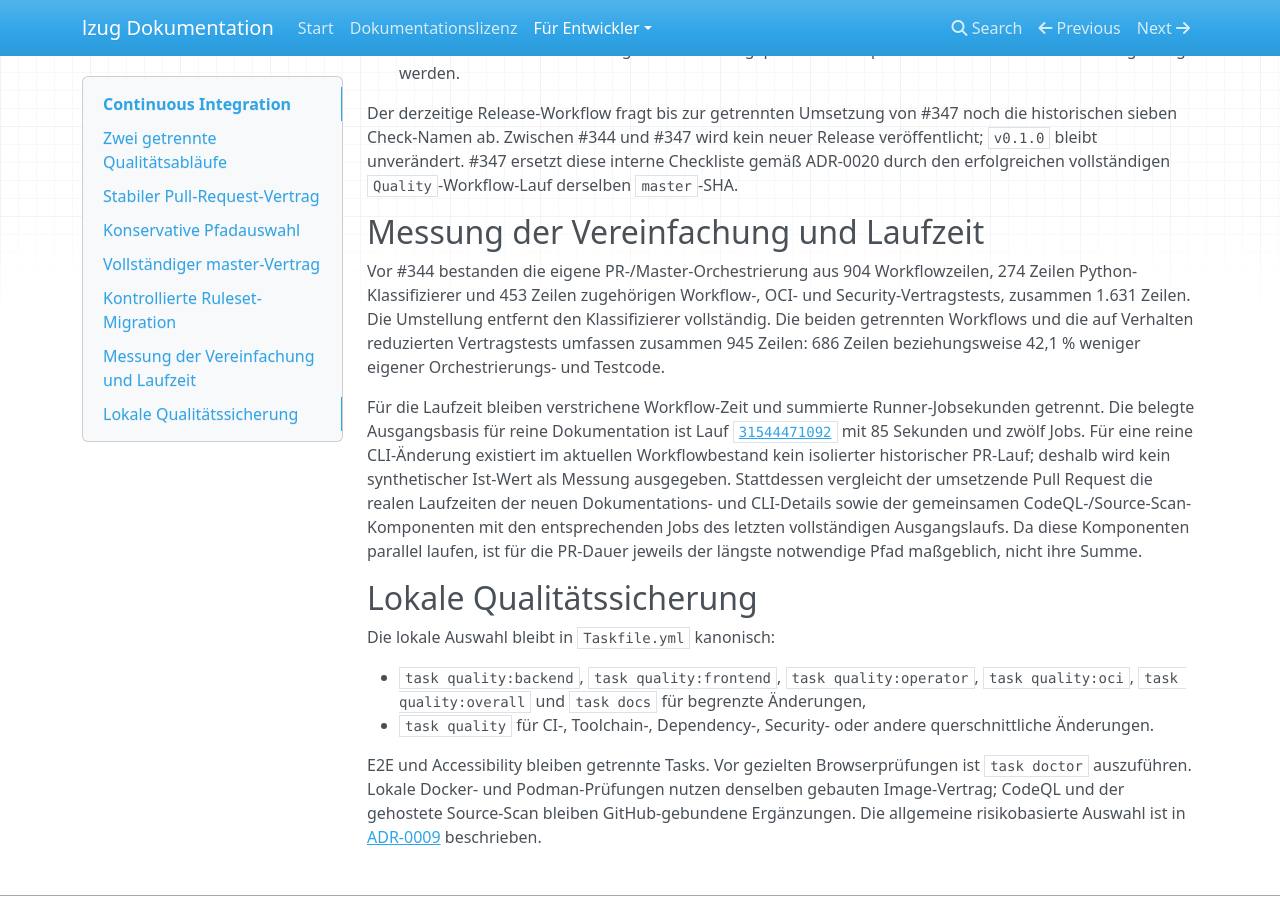
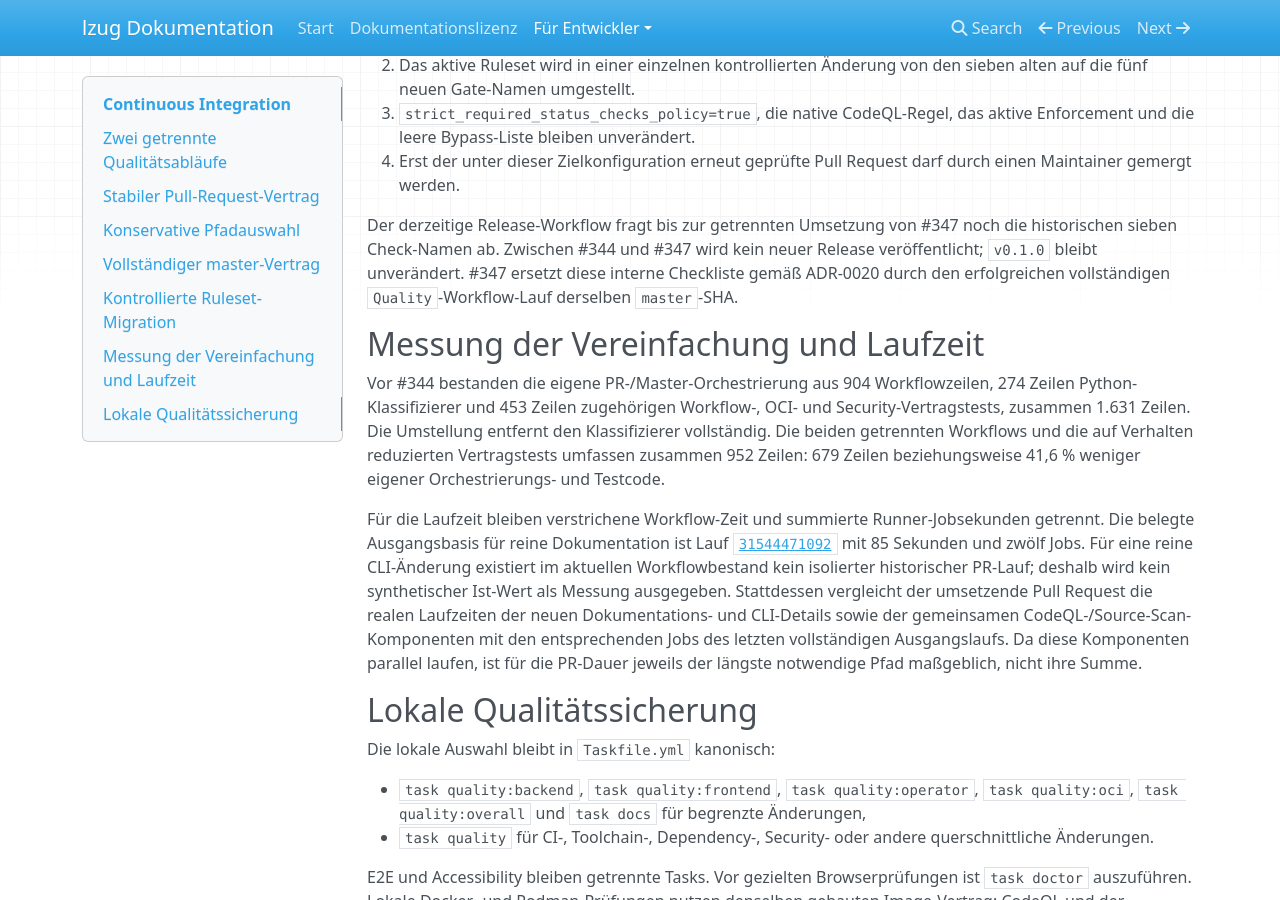
Before and after one commit to lxndrp/lzug, an MkDocs documentation site: the page built from docs/developers/continuous-integration.md, in a window 1280 px wide and 900 px high, scrolled down 2505 px. Built offline with MkDocs 1.6.1, drawn with Linux system fonts in a browser that asks for light colours; nearby versions of some CDN libraries; some of the changed text lies outside the part shown.

```diff
--- a/docs/developers/continuous-integration.md
+++ b/docs/developers/continuous-integration.md
@@ -111,8 +117,8 @@ Vor #344 bestanden die eigene PR-/Master-Orchestrierung aus 904 Workflowzeilen,
 274 Zeilen Python-Klassifizierer und 453 Zeilen zugehörigen Workflow-, OCI- und
 Security-Vertragstests, zusammen 1.631 Zeilen. Die Umstellung entfernt den
 Klassifizierer vollständig. Die beiden getrennten Workflows und die auf
-Verhalten reduzierten Vertragstests umfassen zusammen 945 Zeilen: 686 Zeilen
-beziehungsweise 42,1 % weniger eigener Orchestrierungs- und Testcode.
+Verhalten reduzierten Vertragstests umfassen zusammen 952 Zeilen: 679 Zeilen
+beziehungsweise 41,6 % weniger eigener Orchestrierungs- und Testcode.
 
 Für die Laufzeit bleiben verstrichene Workflow-Zeit und summierte
 Runner-Jobsekunden getrennt. Die belegte Ausgangsbasis für reine Dokumentation
```
Also changed, not shown: other parts of docs/developers/continuous-integration.md (+6 -0 lines), 3 other files.
